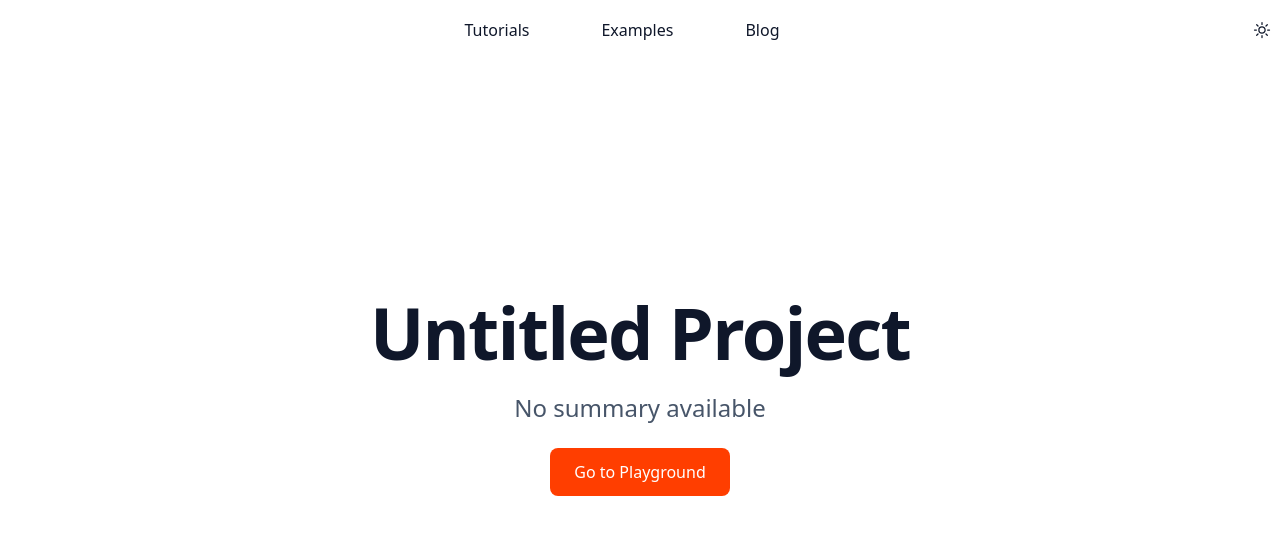
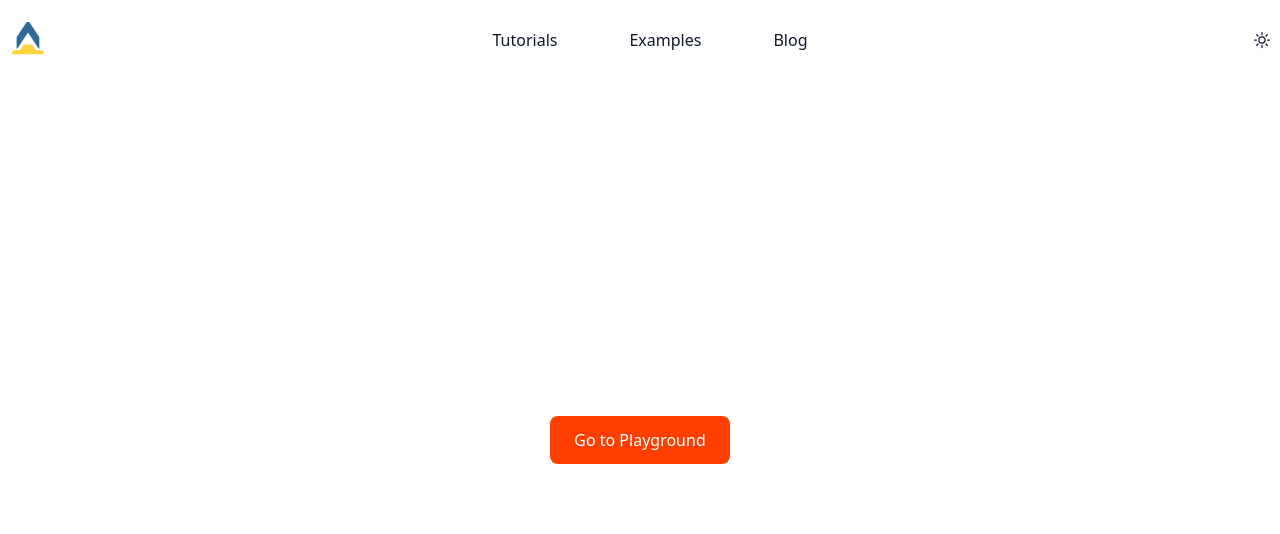
Before and after one commit to AfterPythonOrg/project-website-template, a SvelteKit app: page / in a window 1280 px wide. Shown: the top 534 px of the page. Built offline with nearby package versions, Linux system fonts and the light colour scheme.

Commit message:
add logo component

```diff
--- /dev/null
+++ b/src/lib/components/Logo.svelte
@@ -0,0 +1,47 @@
+<script lang="ts">
+	type LogoProps = {
+		class?: string;
+		size?: 'sm' | 'md' | 'lg' | 'xl';
+	}
+
+	let { class: className = '', size = 'md' }: LogoProps = $props();
+
+	let hasLogo = $state(true);
+
+	// Size classes
+	const sizeClasses = {
+		sm: 'h-10',
+		md: 'h-14',
+		lg: 'h-18',
+		xl: 'h-22'
+	};
+
+	// Handle fallback to different image formats
+	function handleImageError(event: Event) {
+		const img = event.target as HTMLImageElement;
+		const currentSrc = img.src;
+
+		// Try formats in priority order: svg -> png -> jpg -> jpeg
+		if (currentSrc.endsWith('/logo.svg')) {
+			img.src = '/logo.png';
+		} else if (currentSrc.endsWith('/logo.png')) {
+			img.src = '/logo.jpg';
+		} else if (currentSrc.endsWith('/logo.jpg')) {
+			img.src = '/logo.jpeg';
+		} else {
+			// All formats failed, hide the logo
+			hasLogo = false;
+		}
+	}
+</script>
+
+{#if hasLogo}
+	<a href="/" class="flex items-center {className}">
+		<img
+			src="/logo.svg"
+			alt="Logo"
+			class="{sizeClasses[size]} w-auto"
+			onerror={handleImageError}
+		/>
+	</a>
+{/if}
--- a/src/routes/+layout.svelte
+++ b/src/routes/+layout.svelte
@@ -2,6 +2,7 @@
 	import '../app.css';
 	import type { LayoutProps } from './$types';
 	import ThemeToggle from '$components/ThemeToggle.svelte';
+	import Logo from '$components/Logo.svelte';
 
 	let { data: metadataJson, children }: LayoutProps = $props();
 
@@ -14,6 +15,7 @@
 <div class="bg-bg50 min-h-screen">
 	<nav class="container mx-auto py-3 text-tx50 text-base font-medium">
 		<div class="flex items-center">
+			<Logo size="md" />
 			<ul class="flex gap-18 justify-center flex-1">
 				{#if docsUrl}
 					<li>
--- a/src/routes/+page.svelte
+++ b/src/routes/+page.svelte
@@ -24,10 +24,10 @@
   <!-- Normal state: metadata loaded successfully -->
   <section class="flex mt-[12vh] flex-col gap-6 items-center justify-center min-h-[60vh] text-center px-4">
     <h1 class="text-6xl md:text-7xl font-bold tracking-tight text-tx50">
-      {metadataJson.name || 'Untitled Project'}
+      {metadataJson.name}
     </h1>
     <p class="text-xl md:text-2xl text-tx300 max-w-2xl">
-      {metadataJson.summary || 'No summary available'}
+      {metadataJson.summary}
     </p>
 
     <div class="flex gap-4 flex-wrap justify-center">
```
Also changed, not shown: static/logo.png (deleted).
